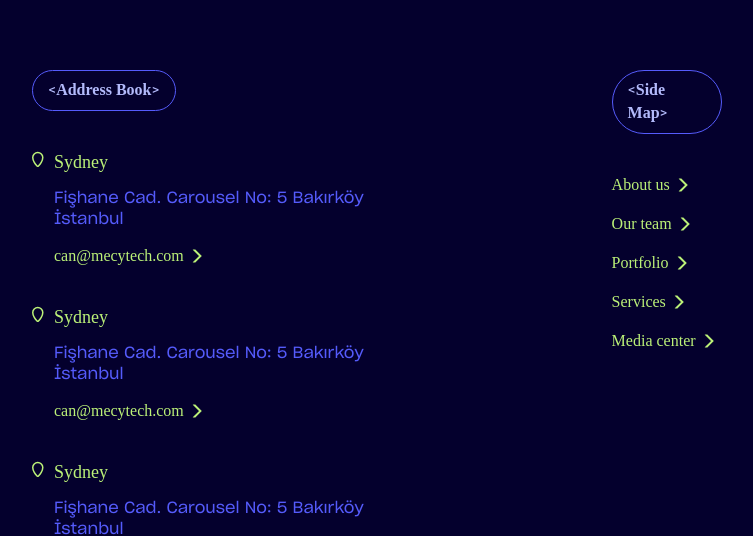
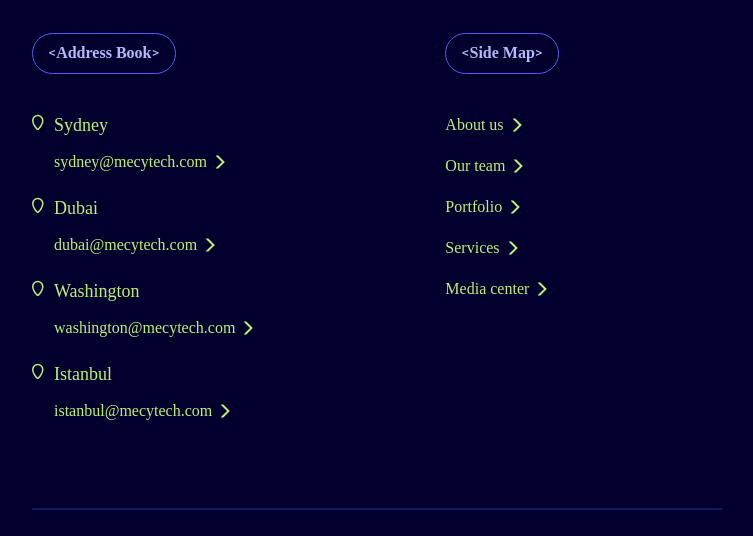
Before and after one commit to yusufondu/mecy, a website: page index.html in a window 1280 px wide. Shown: the part 359-895 px from the top of the page, without its empty margins (263-1016 px from the left). Drawn offline with nearby package versions, Linux system fonts and the light colour scheme; a web font is replaced by a local one.

Commit message:
refactor: footer is done

```diff
--- a/index.html
+++ b/index.html
@@ -988,7 +988,6 @@
         </div>
         <div class="footer-second">
           <div class="footer-address">
-            <div>
             <div class="footer-address-title">
               <span class="code-symbol">&lt;</span>Address Book<span
                 class="code-symbol"
@@ -1003,11 +1002,8 @@
                 <div class="footer-address-box-locationContent-country">
                   Sydney
                 </div>
-                  <div class="footer-address-box-locationContent-address">
-                    Fişhane Cad. Carousel No: 5 Bakırköy İstanbul
-                  </div>
-                  <div class="footer-address-box-locationContent-email">
-                    can@mecytech.com
+                <div class="email">
+                  sydney@mecytech.com
                   <img
                     class="footer-address-box-locationContent-arrow-right"
                     src="./assets/interactive_arrow_right.svg"
@@ -1021,13 +1017,10 @@
               </div>
               <div class="footer-address-box-locationContent">
                 <div class="footer-address-box-locationContent-country">
-                    Sydney
+                  Dubai
                 </div>
-                  <div class="footer-address-box-locationContent-address">
-                    Fişhane Cad. Carousel No: 5 Bakırköy İstanbul
-                  </div>
-                  <div class="footer-address-box-locationContent-email">
-                    can@mecytech.com
+                <div class="email">
+                  dubai@mecytech.com
                   <img
                     class="footer-address-box-locationContent-arrow-right"
                     src="./assets/interactive_arrow_right.svg"
@@ -1041,18 +1034,31 @@
               </div>
               <div class="footer-address-box-locationContent">
                 <div class="footer-address-box-locationContent-country">
-                    Sydney
+                  Washington
                 </div>
-                  <div class="footer-address-box-locationContent-address">
-                    Fişhane Cad. Carousel No: 5 Bakırköy İstanbul
-                  </div>
-                  <div class="footer-address-box-locationContent-email">
-                    can@mecytech.com
+                <div class="email">
+                  washington@mecytech.com
                   <img
                     class="footer-address-box-locationContent-arrow-right"
                     src="./assets/interactive_arrow_right.svg"
                   />
                 </div>
+              </div>
+            </div>
+            <div class="footer-address-box">
+              <div class="footer-address-box-locationIcon">
+                <img src="./assets/location_icon.svg" alt="location icon" />
+              </div>
+              <div class="footer-address-box-locationContent">
+                <div class="footer-address-box-locationContent-country">
+                  Istanbul
+                </div>
+                <div class="email">
+                  istanbul@mecytech.com
+                  <img
+                    class="footer-address-box-locationContent-arrow-right"
+                    src="./assets/interactive_arrow_right.svg"
+                  />
                 </div>
               </div>
             </div>
@@ -1103,7 +1109,7 @@
             </div>
           </div>
         </div>
-        <img style="width: 100%" src="./assets/divider.svg" alt="divider" />
+        <hr style="margin: 0; padding: 0; border: 1px solid #555bfb" />
         <div class="footer-third">
           <div class="footer-third-first">
             <ul class="underlineList">
--- a/root.scss
+++ b/root.scss
@@ -29,6 +29,7 @@ body {
   height: 100vh;
   background: var(--primary-color-pure-dark) !important;
   overflow-x: hidden;
+  line-height: normal;
 }
 
 h1 {
@@ -87,8 +88,6 @@ h5 {
       font-weight: 400;
       line-height: 21px;
       list-style: none;
-
-      margin: 32px 0 0 0;
       padding: 0;
 
       @media screen and (max-width: 480px) {
--- a/styles/footer.scss
+++ b/styles/footer.scss
@@ -1,7 +1,7 @@
 footer {
   background: var(--primary-color-pure-dark);
   padding: 100px 295px 40px 295px;
-  margin-top: 50px;
+  margin-top: 40px;
 
   @media screen and (max-width: 480px) {
     padding: 20px;
@@ -10,9 +10,12 @@ footer {
   .footer-main {
     .footer-first {
       margin-bottom: 80px;
+      @media screen and (max-width: 480px) {
+        margin-bottom: 0;
+      }
       .footer-statement {
         display: flex;
-        margin-top: 45px;
+        margin-top: 40px;
         max-width: 557px;
         height: fit-content;
         color: var(--primary-color-cosmic-blue);
@@ -21,8 +24,8 @@ footer {
         font-weight: 600;
 
         @media screen and (max-width: 480px) {
-          max-width: 280px;
           height: fit-content;
+          font-size: 25px;
         }
 
         .footer-statement-text {
@@ -40,14 +43,14 @@ footer {
       }
     }
     .footer-second {
-      margin-bottom: 80px;
+      margin-bottom: 87px;
       display: flex;
       justify-content: flex-start;
       align-items: flex-start;
 
       @media screen and (max-width: 480px) {
         flex-direction: column;
-        margin-bottom: 10px;
+        margin-bottom: 50px;
       }
 
       .footer-address {
@@ -67,6 +70,7 @@ footer {
           border: 1px solid var(--primary-color-cosmic-blue);
           color: var(--primary-color-dreamy-periwinkle);
           padding: 8px 15px;
+          margin-bottom: 40px;
 
           .code-symbol {
             font-family: SharpGroteskBook20;
@@ -75,10 +79,10 @@ footer {
           }
         }
         .footer-address-box {
-          margin-top: 40px;
+          margin-top: 25px;
           display: flex;
-          justify-content: center;
-          align-items: flex-start;
+          justify-content: flex-start;
+          align-items: center;
 
           .footer-address-box-locationIcon {
             display: flex;
@@ -103,7 +107,7 @@ footer {
               line-height: 21px;
             }
 
-            .footer-address-box-locationContent-email {
+            .email {
               margin-top: 15px;
               display: flex;
               align-items: center;
@@ -112,6 +116,10 @@ footer {
               font-family: SharpGroteskMedium25;
               font-weight: 400;
               line-height: 21px;
+
+              @media screen and (max-width: 480px) {
+                font-size: 12px;
+              }
 
               .footer-address-box-locationContent-arrow-right {
                 margin-left: 8px;
@@ -144,7 +152,7 @@ footer {
           }
         }
         .footer-sidemap-list {
-          margin-top: 18px;
+          margin-top: 20px;
           display: flex;
           align-items: center;
           color: var(--secondary-color-dark);
@@ -172,6 +180,7 @@ footer {
 
       .footer-third-first {
         display: flex;
+        margin: 32px 0 0 0;
 
         @media screen and (max-width: 480px) {
           flex-direction: column;
@@ -183,6 +192,7 @@ footer {
         justify-content: center !important;
         align-items: center;
         gap: 25px;
+        margin: 32px 0 0 0;
       }
     }
   }
```
Also changed, not shown: styles.css, 1 other file. Lines whose indentation alone changed are shown as unchanged.
